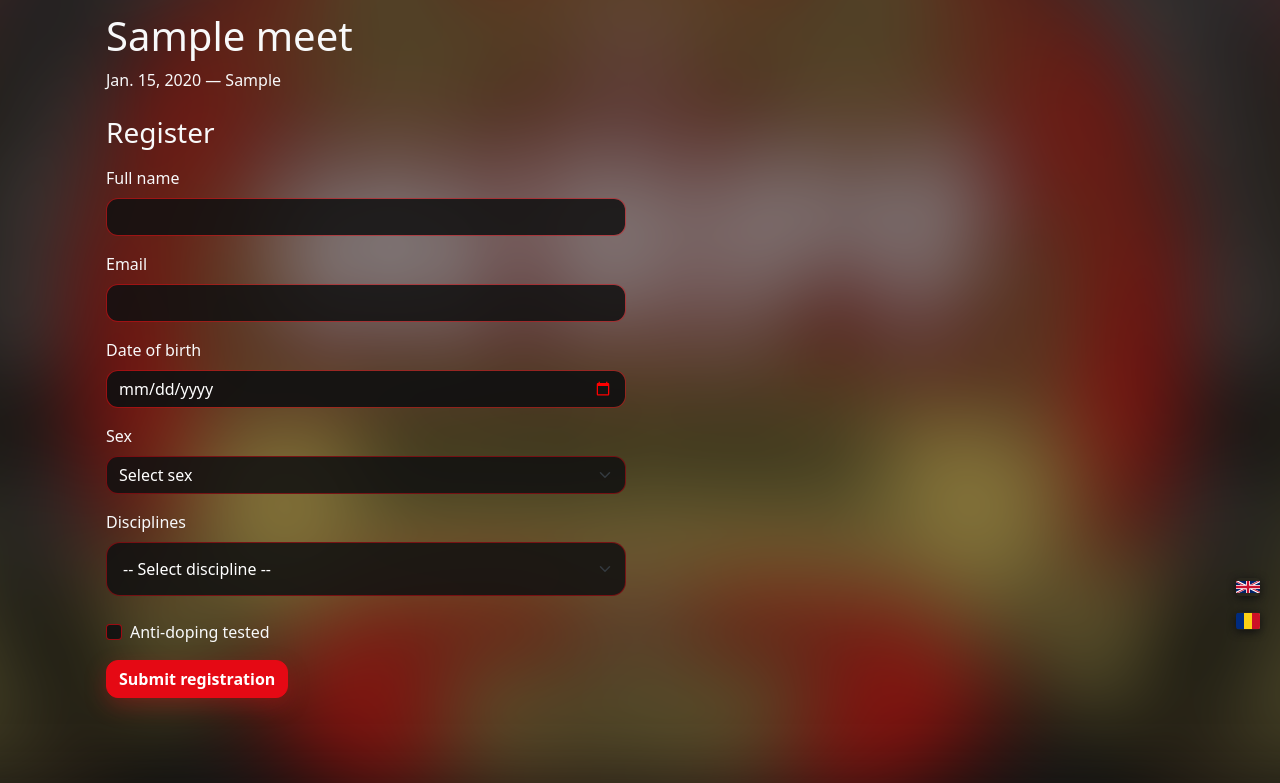
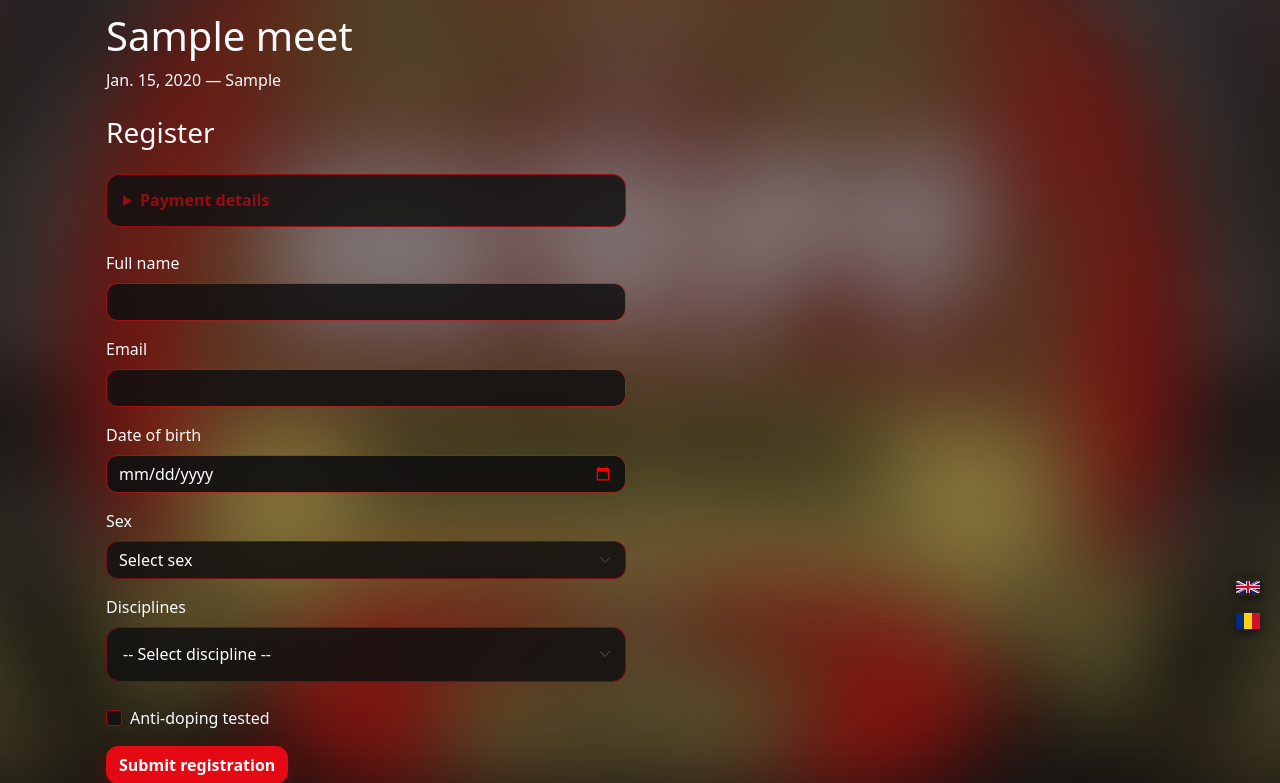
Before and after one commit to Xerbern/wrpf-site, a Django app: page /meets/1 in a window 1280 px wide. Shown: the part 84-867 px from the top of the page. Run offline with Django 5.2, Linux system fonts and the light colour scheme; tables that the repository leaves empty hold one stand-in row (values such as "Sample post"); some libraries are stand-ins or nearby versions.

Commit message:
Add per-meet payment information and registration improvements

```diff
--- a/meets/forms.py
+++ b/meets/forms.py
@@ -68,6 +68,8 @@ class RegistrationForm(forms.ModelForm):
                 attrs={
                     "class": "form-control",
                     "type": "date",
+                    "min": "1900-01-01",
+                    "max": date.today().isoformat(),
                 }
             ),
             "divisions": forms.HiddenInput(attrs={"id": "id_divisions"}),
@@ -91,6 +93,16 @@ class RegistrationForm(forms.ModelForm):
     def clean_email(self):
         email = self.cleaned_data["email"].strip().lower()
         return email
+
+    def clean_date_of_birth(self):
+        dob = self.cleaned_data["date_of_birth"]
+
+        if dob.year < 1900 or dob > date.today():
+            raise forms.ValidationError(
+                _("Please enter a valid date of birth.")
+            )
+
+        return dob
 
     def clean(self):
         cleaned_data = super().clean()
--- a/meets/models.py
+++ b/meets/models.py
@@ -7,6 +7,10 @@ class Meet(models.Model):
     date = models.DateField(_("Date"))
     location = models.CharField(_("Location"), max_length=200)
     registration_open = models.BooleanField(_("Registration open"), default=True)
+    payment_information = models.TextField(
+        _("Payment information"),
+        blank=True,
+    )
 
     class Meta:
         verbose_name = _("Meet")
@@ -58,7 +62,7 @@ class Registration(models.Model):
         TEENAGE_1 = "teenage_1", _("Teenage 1 (14-16)")
         TEENAGE_2 = "teenage_2", _("Teenage 2 (17-19)")
         JUNIOR = "junior", _("Junior (20-23)")
-        OPEN = "open", _("Open (24-39)")
+        OPEN = "open", _("Open")
         MASTERS_M1 = "masters_m1", _("Masters M1 (40-49)")
         MASTERS_M2 = "masters_m2", _("Masters M2 (50-59)")
         MASTERS_M3 = "masters_m3", _("Masters M3 (60-69)")
--- a/static/css/site.css
+++ b/static/css/site.css
@@ -1185,3 +1185,28 @@ button.active {
   box-shadow: 0 0 0 0.2rem rgba(229, 9, 20, 0.25) !important;
   outline: none !important;
 }
+
+.payment-info-box {
+  max-width: 520px;
+  background: rgba(17, 17, 17, 0.85);
+  border: 1px solid rgba(229, 9, 20, 0.6);
+  border-radius: 14px;
+  padding: 1rem;
+  color: #fff;
+}
+
+.payment-info-box summary {
+  cursor: pointer;
+  font-weight: 700;
+  color: rgba(229, 9, 20, 0.6);
+}
+
+.payment-info-content {
+  margin-top: 1rem;
+  color: #f8f9fa;
+  font-size: 0.95rem;
+}
+
+.payment-info-box:not([open]) {
+  padding: 0.85rem 1rem;
+}
--- a/templates/meets/meet_details.html
+++ b/templates/meets/meet_details.html
@@ -13,6 +13,18 @@
 
       {% if meet.registration_open %}
         <h3 class="mt-4">{% trans "Register" %}</h3>
+
+        {% if meet.payment_information %}
+          <details class="payment-info-box mt-4 mb-4">
+            <summary>
+              {% trans "Payment details" %}
+            </summary>
+
+            <div class="payment-info-content mt-3">
+              {{ meet.payment_information|linebreaks }}
+            </div>
+          </details>
+        {% endif %}
 
         <form method="post" action="{% url 'meet_register' meet.pk %}" class="mt-3" style="max-width:520px;">
           {% csrf_token %}
@@ -83,6 +95,10 @@
             {{ form.divisions }}
 
             <div id="selectedDivisions" class="selected-disciplines mt-2"></div>
+
+            <div id="divisionInfo" class="small text-warning mt-2">
+              {% trans "Athletes are automatically assigned to the appropriate age division based on their date of birth. Eligible athletes may also enter the Open division. Each selected division is considered a separate competition entry and requires a separate entry fee." %}
+            </div>
 
             {% if form.divisions.errors %}
               <div class="text-danger small mt-1">
```
Also changed, not shown: locale/ro/LC_MESSAGES/django.po, meets/migrations/0012_meet_payment_information.py (added), 1 other file.
